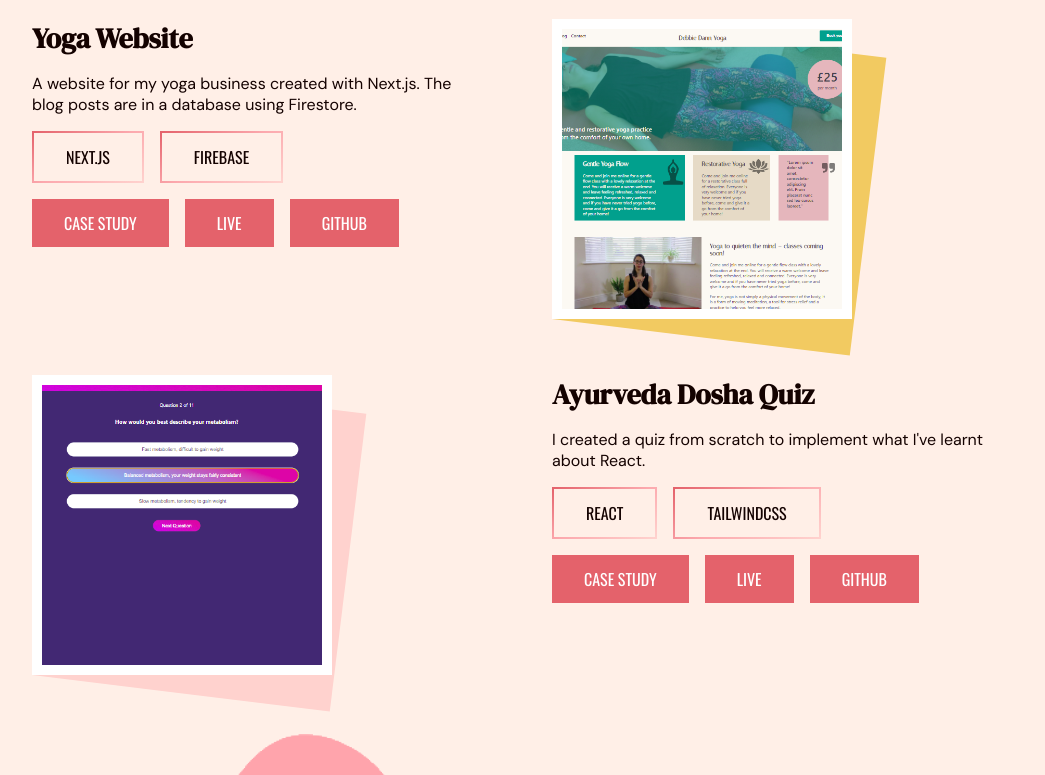
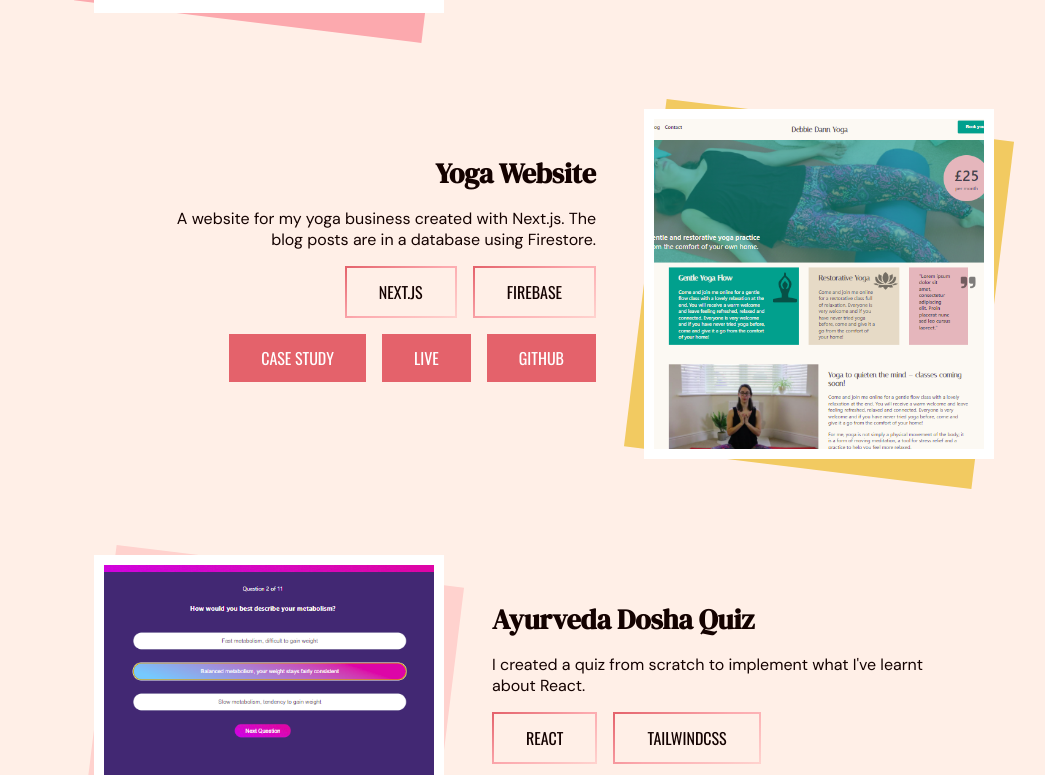
Before and after one commit to danndigital/debbie-portfolio-2021, a React (Create React App) app: page /home in a window 1280 px wide. Shown: the part 1165-1940 px from the top of the page, without its empty margins (96-1141 px from the left). Built offline with nearby package versions, Linux system fonts and the light colour scheme.

Commit message:
Fixes project layout issue

```diff
--- a/src/App.css
+++ b/src/App.css
@@ -25,6 +25,7 @@ body {
 
 .container {
   margin: 1em;
+  max-width: 1200px;
 }
 
 @media only screen and (min-width: 600px) {
@@ -248,6 +249,11 @@ a:focus {
 
 /* ========== PROJECTS ========== */
 
+#projects{
+  max-width: 900px;
+  margin: 0 auto;
+}
+
 .projects-title {
   text-align: center;
   margin: 2em;
@@ -262,10 +268,6 @@ a:focus {
   margin-bottom: 2em;
 }
 
-.swap {
-  order: -1;
-}
-
 .project-details {
   display: flex;
   flex-direction: column;
@@ -274,6 +276,7 @@ a:focus {
   margin-bottom: 2em;
   flex-grow: 1;
   flex-basis: 0;
+  margin-left: 2rem;
 }
 
 .project-copy {
@@ -318,37 +321,39 @@ a:focus {
 
 .project-img-container {
   position: relative;
-  width: 100%;
-  height: 100%;
-  flex-grow: 1;
+  width: 350px;
+  height: 350px;
+  flex-grow: 0;
   flex-basis: 0;
 }
 
-.project-img {
-  position: absolute;
-  width: 300px;
-  height: 300px;
+.project-img{
+  width: 350px;
+  height: 350px;
   border: 10px solid white;
-  z-index: 1;
-  margin-bottom: 1em;
+  z-index: 2;
+  position: relative;
 }
 
-.project-img-background {
-  width: 300px;
-  height: 300px;
+.project-img-container:after{
+  content: "";
+  width: 350px;
+  height: 350px;
+  z-index: 1;
+  background-color: black;
+  display: block;
   position: absolute;
-  z-index: -1;
+  top: 10px;
   transform: rotate(7deg);
-  transform-origin: bottom left;
 }
 
-.mid {
+.project-img-container.mid:after {
   background-color: var(--medium-pink);
 }
-.yellow {
+.project-img-container.yellow:after {
   background-color: var(--yellow);
 }
-.pale {
+.project-img-container.pale:after {
   background-color: var(--pale-pink);
 }
 
@@ -356,6 +361,17 @@ a:focus {
   .project-card {
     flex-direction: row;
     margin-bottom: 6em;
+  }
+
+  .project-details.swap{
+    order: -1;
+    margin-right: 2rem;
+    margin-left: 0;
+    align-items: flex-end;
+  }
+
+  .project-details.swap .project-copy{
+    text-align: right;
   }
 }
 
--- a/src/components/Projects.js
+++ b/src/components/Projects.js
@@ -6,13 +6,12 @@ const Projects = () => {
       <h2 className="projects-title">Projects</h2>
       <div className="projects">
         <article className="project-card">
-          <div className="project-img-container">
+          <div className="project-img-container mid">
             <img
               src="../images/notes.png"
               alt="Notes App"
               className="project-img"
             />
-            <div className="project-img-background mid"></div>
           </div>
           <div className="project-details">
             <h3 className="project-title">Notes app</h3>
@@ -35,13 +34,12 @@ const Projects = () => {
         </article>
 
         <article className="project-card">
-          <div className="project-img-container">
+          <div className="project-img-container yellow">
             <img
               src="../images/yoga-website.png"
               alt="Notes App"
               className="project-img"
             />
-            <div className="project-img-background yellow"></div>
           </div>
           <div className="project-details swap">
             <h3 className="project-title">Yoga Website</h3>
@@ -62,13 +60,12 @@ const Projects = () => {
         </article>
 
         <article className="project-card">
-          <div className="project-img-container">
+          <div className="project-img-container pale">
             <img
               src="../images/dosha.png"
               alt="Dosha quiz"
               className="project-img"
             />
-            <div className="project-img-background pale"></div>
           </div>
           <div className="project-details">
             <h3 className="project-title">Ayurveda Dosha Quiz</h3>
```
